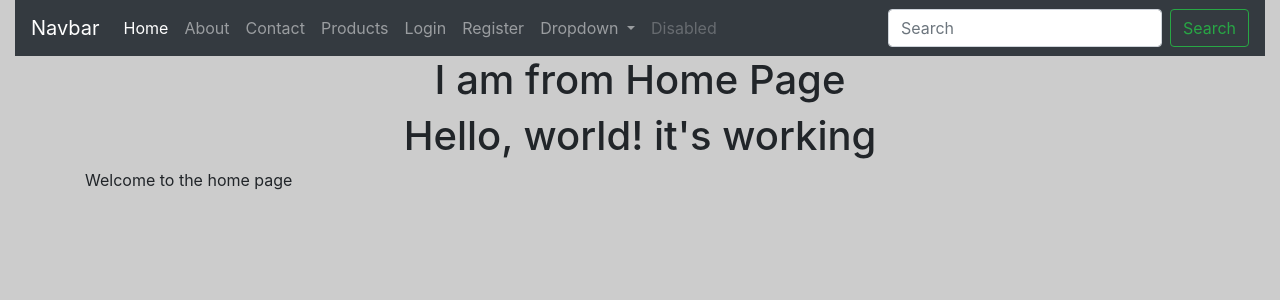
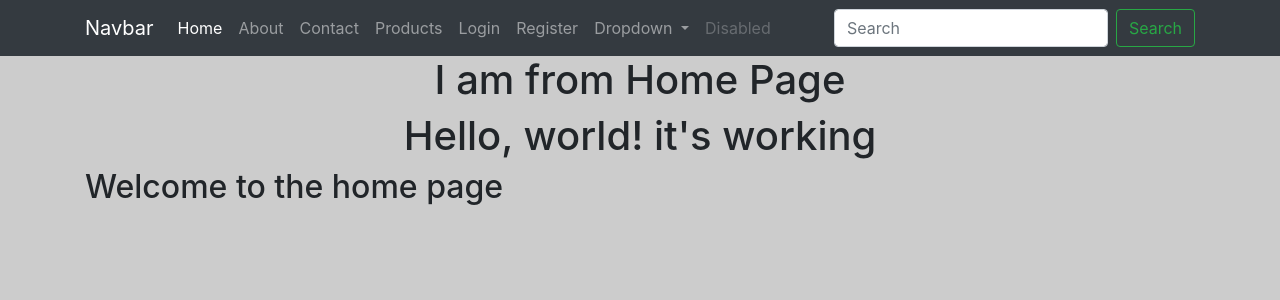
Before and after one commit to lhmisho/django-eCommerce, a Django app: page / in a window 1280 px wide. Shown: the top 300 px of the page. Run offline with Django 3.2, Linux system fonts and the light colour scheme; some libraries are stand-ins or nearby versions.

Commit message:
little modification

```diff
--- a/eshop/templates/base.html
+++ b/eshop/templates/base.html
@@ -10,10 +10,10 @@
     <title>{% block title %}Hello, world!{%endblock%}</title>
   </head>
   <body>
-    <div class="container-fluid">
-          {% include 'base/navbar.html'%}
+    {% include 'base/navbar.html'%}
+    <div class="container">
+      {% block content %}{% endblock %}
     </div>
-    {% block content %}{% endblock %}
     {% include 'base/js.html' %}
   </body>
 </html>
--- a/eshop/templates/base/css.html
+++ b/eshop/templates/base/css.html
@@ -2,3 +2,4 @@
 <!-- Bootstrap CSS -->
 <link rel="stylesheet" href="https://stackpath.bootstrapcdn.com/bootstrap/4.1.3/css/bootstrap.min.css" integrity="sha384-MCw98/SFnGE8fJT3GXwEOngsV7Zt27NXFoaoApmYm81iuXoPkFOJwJ8ERdknLPMO" crossorigin="anonymous">
 <link rel="stylesheet" href="{% static 'css/main.css' %}" integrity="sha384-MCw98/SFnGE8fJT3GXwEOngsV7Zt27NXFoaoApmYm81iuXoPkFOJwJ8ERdknLPMO" crossorigin="anonymous">
+<link rel="stylesheet" href="https://stackpath.bootstrapcdn.com/font-awesome/4.7.0/css/font-awesome.min.css">
--- a/eshop/templates/base/navbar.html
+++ b/eshop/templates/base/navbar.html
@@ -5,6 +5,7 @@
 {% url 'login' as login_url %}
 {% url 'register' as register_url %}
 <nav class="navbar navbar-expand-lg navbar-dark bg-dark">
+  <div class="container">
     <a class="navbar-brand" href="#">Navbar</a>
     <button class="navbar-toggler" type="button" data-toggle="collapse" data-target="#navbarSupportedContent" aria-controls="navbarSupportedContent" aria-expanded="false" aria-label="Toggle navigation">
       <span class="navbar-toggler-icon"></span>
@@ -55,5 +56,6 @@
         <input class="form-control mr-sm-2" type="search" placeholder="Search" aria-label="Search">
         <button class="btn btn-outline-success my-2 my-sm-0" type="submit">Search</button>
       </form>
-    </div>
+  </div>
+  </div>
   </nav>
--- a/eshop/templates/contact/view.html
+++ b/eshop/templates/contact/view.html
@@ -5,10 +5,9 @@
         <h1>{{ title }}</h1>
         <h1>Hello, world!  it's working</h1>
     </div>
-    <div class="container">
     <div class="row">
         <div class="col">
-                <p>{{ content }}</p>
+            <h2>{{ content }}</h2>
             <div class="col-sm-6 col-12">
                 <form action="" method="POST">{% csrf_token %}
                     {{ form }}
@@ -17,5 +16,4 @@
             </div>
         </div>
     </div>
-    </div>
 {% endblock %}
--- a/eshop/templates/home.html
+++ b/eshop/templates/home.html
@@ -5,10 +5,9 @@
         <h1>{{ title }}</h1>
         <h1>Hello, world!  it's working</h1>
     </div>
-    <div class="container">
     <div class="row">
         <div class="col">
-                <p>{{ content }}</p>
+            <h2>{{ content }}</h2>
         </div>
     </div>
     <!-- {% if request.user.is_authenticated %} -->
@@ -20,5 +19,4 @@
         </div>
     </div>
     {% endif %}
-    </div>
 {% endblock %}
```
Lines whose indentation alone changed are shown as unchanged.
